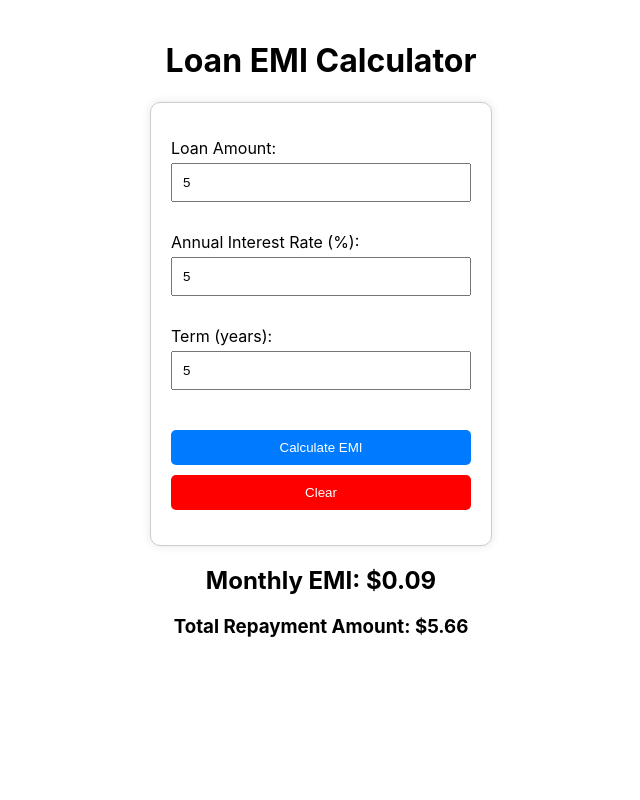
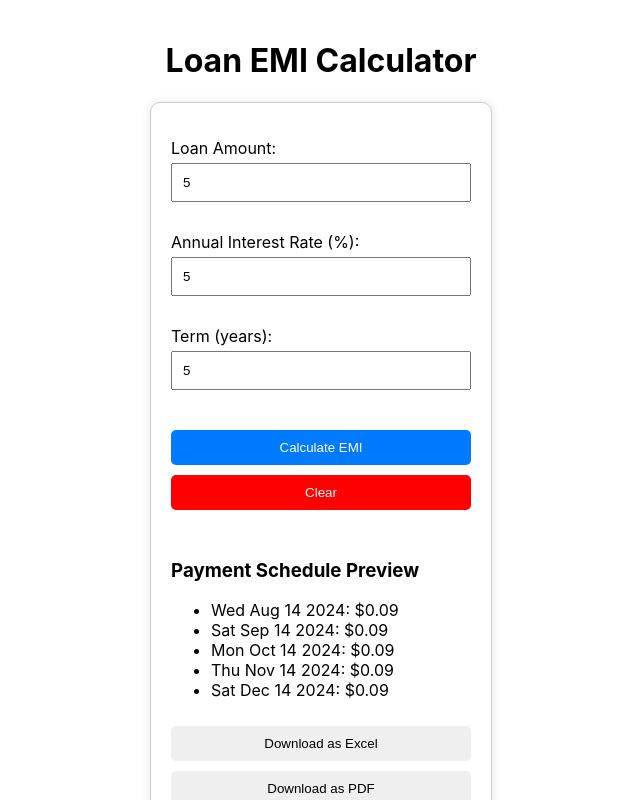
Before and after one commit to testtttt318/loancalculator1, a React (Create React App) app: page / in a window 1280 px wide. Both pictures are taken after typing "5", "5", "5" into the empty fields and a click on the button "Calculate EMI". Shown: the top 800 px of the page, without its empty margins (319-959 px from the left). Built offline with nearby package versions, Linux system fonts and the light colour scheme.

Commit message:
Prepare for deployment

```diff
--- a/src/App.css
+++ b/src/App.css
@@ -1,3 +1,4 @@
+/* src/App.css */
 .App {
   text-align: center;
   padding: 20px;
@@ -12,13 +13,13 @@ form {
   border: 1px solid #ccc;
   border-radius: 10px;
   box-shadow: 0 0 10px rgba(0, 0, 0, 0.1);
-  max-width: 300px; /* Set a max width for better mobile view */
-  margin: 0 auto; /* Center align */
+  max-width: 300px;
+  margin: 0 auto;
 }
 
 form div {
-  width: 100%; /* Ensure the divs take up full width */
-  margin: 15px 0; /* Increased margin for better spacing */
+  width: 100%;
+  margin: 15px 0;
 }
 
 label {
@@ -28,13 +29,13 @@ label {
 
 input {
   padding: 10px;
-  width: 100%; /* Full width inputs */
+  width: 100%;
   box-sizing: border-box;
 }
 
 .button-container {
   display: flex;
-  flex-direction: column; /* Ensure buttons are stacked */
+  flex-direction: column;
   width: 100%;
 }
 
@@ -42,11 +43,11 @@ button {
   padding: 10px;
   margin-top: 10px;
   border: none;
-  border-radius: 5px; /* Add border radius */
+  border-radius: 5px;
   cursor: pointer;
-  width: 100%; /* Full width buttons */
-  box-sizing: border-box; /* Ensure padding and border are included in the width */
-  text-align: center; /* Center text inside buttons */
+  width: 100%;
+  box-sizing: border-box;
+  text-align: center;
 }
 
 button:hover {
@@ -56,11 +57,15 @@ button:hover {
 button[type="submit"] {
   background-color: #007BFF;
   color: white;
-  margin-top: 10px;
+  margin-top: 10px; /* Added margin */
 }
 
 button[type="button"] {
   background-color: #FF0000;
   color: white;
-  margin-top: 10px; /* Add margin between the buttons */
+  margin-top: 10px;
 }
+
+.result {
+  margin-top: 20px;
+}
--- a/src/App.js
+++ b/src/App.js
@@ -1,3 +1,4 @@
+// src/App.js
 import React, { useState } from 'react';
 import InputForm from './components/InputForm';
 import Result from './components/Result';
@@ -6,6 +7,7 @@ import './App.css';
 const App = () => {
   const [emi, setEmi] = useState(null);
   const [totalRepayment, setTotalRepayment] = useState(null);
+  const [months, setMonths] = useState(null);
 
   const calculateEMI = (principal, annualRate, term) => {
     const monthlyRate = annualRate / 100 / 12;
@@ -15,19 +17,23 @@ const App = () => {
 
     setEmi(emi);
     setTotalRepayment(totalRepayment);
+    setMonths(months);
+
+    return emi;
   };
 
   const clearResults = () => {
     setEmi(null);
     setTotalRepayment(null);
+    setMonths(null);
   };
 
   return (
     <div className="App">
       <h1>Loan EMI Calculator</h1>
       <InputForm calculateEMI={calculateEMI} clearResults={clearResults} />
-      {emi !== null && totalRepayment !== null && (
-        <Result emi={emi} totalRepayment={totalRepayment} />
+      {emi !== null && totalRepayment !== null && months !== null && (
+        <Result emi={emi} totalRepayment={totalRepayment} months={months} />
       )}
     </div>
   );
--- a/src/components/InputForm.js
+++ b/src/components/InputForm.js
@@ -1,4 +1,7 @@
+// src/components/InputForm.js
 import React, { useState } from 'react';
+import { generatePaymentSchedule } from '../utils/paymentSchedule';
+import { saveAsExcel, saveAsPDF } from '../utils/fileGenerator';
 
 const InputForm = ({ calculateEMI, clearResults }) => {
   const [principal, setPrincipal] = useState('');
@@ -7,7 +10,9 @@ const InputForm = ({ calculateEMI, clearResults }) => {
 
   const handleSubmit = (e) => {
     e.preventDefault();
-    calculateEMI(parseFloat(principal), parseFloat(annualRate), parseFloat(term));
+    const emi = calculateEMI(parseFloat(principal), parseFloat(annualRate), parseFloat(term));
+    const schedule = generatePaymentSchedule(parseFloat(principal), parseFloat(annualRate), parseFloat(term));
+    setSchedule(schedule);
   };
 
   const handleClear = () => {
@@ -16,6 +21,8 @@ const InputForm = ({ calculateEMI, clearResults }) => {
     setTerm('');
     clearResults();
   };
+
+  const [schedule, setSchedule] = useState([]);
 
   return (
     <form onSubmit={handleSubmit}>
@@ -50,6 +57,20 @@ const InputForm = ({ calculateEMI, clearResults }) => {
         <button type="submit">Calculate EMI</button>
         <button type="button" onClick={handleClear}>Clear</button>
       </div>
+      {schedule.length > 0 && (
+        <div>
+          <h3>Payment Schedule Preview</h3>
+          <ul>
+            {schedule.slice(0, 5).map((payment, index) => (
+              <li key={index}>
+                {payment.date.toDateString()}: ${payment.amount.toFixed(2)}
+              </li>
+            ))}
+          </ul>
+          <button onClick={() => saveAsExcel(schedule)}>Download as Excel</button>
+          <button onClick={() => saveAsPDF(schedule)}>Download as PDF</button>
+        </div>
+      )}
     </form>
   );
 };
--- a/src/components/Result.js
+++ b/src/components/Result.js
@@ -1,9 +1,11 @@
+// src/components/Result.js
 import React from 'react';
 
-const Result = ({ emi, totalRepayment }) => (
-  <div>
+const Result = ({ emi, totalRepayment, months }) => (
+  <div className="result">
     <h2>Monthly EMI: ${emi.toFixed(2)}</h2>
     <h3>Total Repayment Amount: ${totalRepayment.toFixed(2)}</h3>
+    <h3>Number of Months: {months}</h3>
   </div>
 );
 
--- /dev/null
+++ b/src/utils/fileGenerator.js
@@ -0,0 +1,36 @@
+// src/utils/fileGenerator.js
+import * as XLSX from 'xlsx';
+import jsPDF from 'jspdf';
+import 'jspdf-autotable';
+
+export const saveAsExcel = (schedule) => {
+  const ws = XLSX.utils.json_to_sheet(schedule.map(({ date, amount, principalPayment, interest }) => ({
+    Date: date.toDateString(),
+    Amount: amount.toFixed(2),
+    Principal: principalPayment.toFixed(2),
+    Interest: interest.toFixed(2)
+  })));
+  const wb = XLSX.utils.book_new();
+  XLSX.utils.book_append_sheet(wb, ws, 'Schedule');
+  XLSX.writeFile(wb, 'PaymentSchedule.xlsx');
+};
+
+export const saveAsPDF = (schedule) => {
+  const doc = new jsPDF();
+  const tableColumn = ["Date", "Amount", "Principal", "Interest"];
+  const tableRows = [];
+
+  schedule.forEach(payment => {
+    const paymentData = [
+      payment.date.toDateString(),
+      payment.amount.toFixed(2),
+      payment.principalPayment.toFixed(2),
+      payment.interest.toFixed(2),
+    ];
+    tableRows.push(paymentData);
+  });
+
+  doc.autoTable(tableColumn, tableRows, { startY: 20 });
+  doc.text("Payment Schedule", 14, 15);
+  doc.save('PaymentSchedule.pdf');
+};
--- /dev/null
+++ b/src/utils/paymentSchedule.js
@@ -0,0 +1,25 @@
+// src/utils/paymentSchedule.js
+export const generatePaymentSchedule = (principal, annualRate, term) => {
+    const monthlyRate = annualRate / 100 / 12;
+    const months = term * 12;
+    const emi = (principal * monthlyRate * Math.pow(1 + monthlyRate, months)) / (Math.pow(1 + monthlyRate, months) - 1);
+
+    const schedule = [];
+    let remainingPrincipal = principal;
+    let currentDate = new Date();
+
+    for (let i = 0; i < months; i++) {
+      const interest = remainingPrincipal * monthlyRate;
+      const principalPayment = emi - interest;
+      remainingPrincipal -= principalPayment;
+
+      schedule.push({
+        date: new Date(currentDate.setMonth(currentDate.getMonth() + 1)),
+        amount: emi,
+        principalPayment,
+        interest
+      });
+    }
+
+    return schedule;
+  };
```
